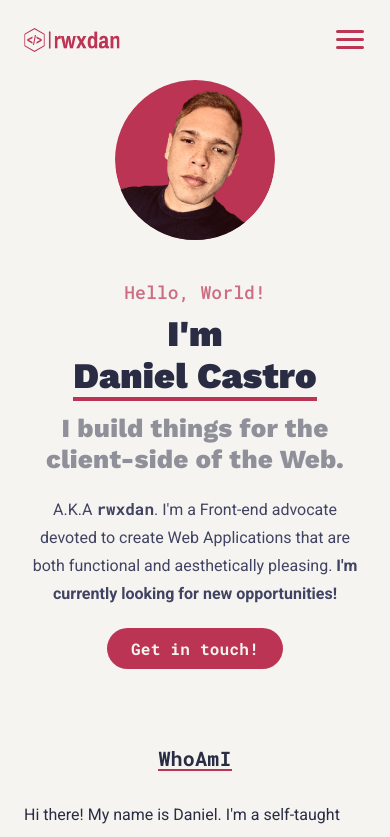
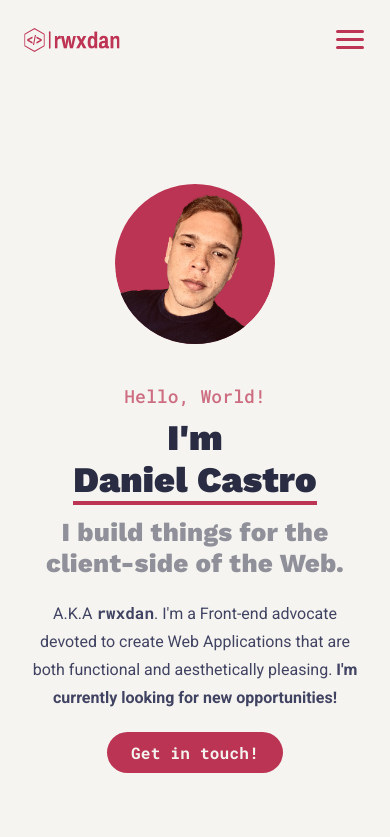
Before and after one commit to rwxdan/rwxdan.dev, a React (Vite) app: page / in a window 390 px wide. Shown: the top 837 px of the page. Built offline with nearby package versions, Linux system fonts and the light colour scheme.

Commit message:
Added top margin on smaller screens

```diff
--- a/src/components/Hero/hero.css
+++ b/src/components/Hero/hero.css
@@ -201,6 +201,7 @@
   .hero .image-box {
     grid-row: 1;
     justify-content: center;
+    margin-top: 6.5em;
   }
 
   .hero .text-box {
```
